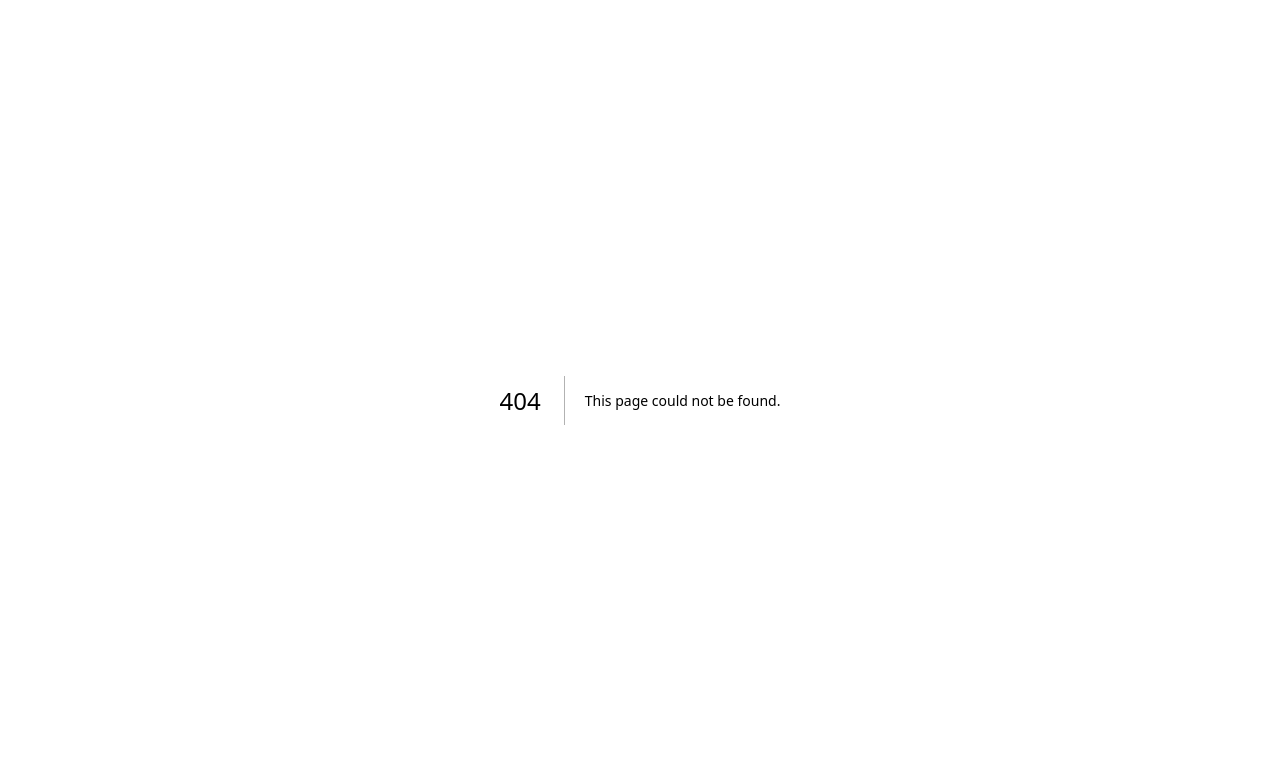
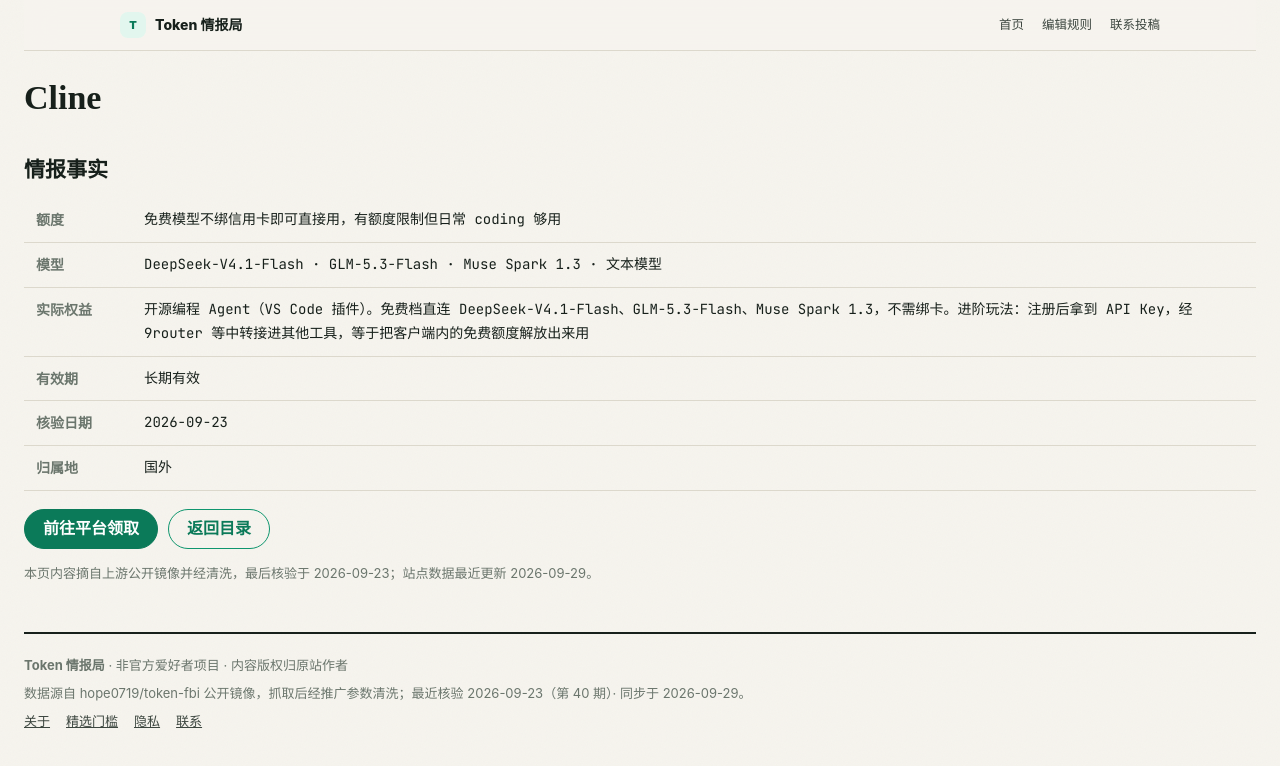
Before and after one commit to kentzou/freeToken, a Next.js app: page /intel/cline/ in a window 1280 px wide. Before the commit this address had no page. Shown: the top 766 px of the page. Built offline with nearby package versions, Linux system fonts and the light colour scheme.

Commit message:
feat(routes): 情报详情页静态生成 + 关于/门槛/隐私/联系内容页与 404

```diff
--- /dev/null
+++ b/src/app/intel/[slug]/page.tsx
@@ -0,0 +1,72 @@
+import type { Metadata } from "next";
+import { notFound } from "next/navigation";
+import SiteHeaderLite from "@/components/SiteHeaderLite";
+import SiteFooter from "@/components/SiteFooter";
+import { ctaHref, ctaRel, detailSlug, fmtMd } from "@/lib/copy";
+import { pageHref } from "@/lib/href";
+import { visibleCards } from "@/lib/catalog";
+import { loadCatalog } from "@/lib/data.server";
+
+export function generateStaticParams() {
+  const { cards, donots, compiled } = loadCatalog();
+  return visibleCards(cards, donots, compiled).map((c) => ({ slug: detailSlug(c.name, compiled) }));
+}
+
+export async function generateMetadata({ params }: { params: { slug: string } }): Promise<Metadata> {
+  const card = findCard(params.slug);
+  if (!card) return { title: "情报不存在 · Token 情报局" };
+  return {
+    title: `${card.name} 免费额度详情 · Token 情报局`,
+    description: card.quota ? card.quota.slice(0, 120) : `${card.name} 的免费额度与领取方式`,
+  };
+}
+
+function findCard(slug: string) {
+  const { cards, donots, compiled } = loadCatalog();
+  return visibleCards(cards, donots, compiled).find((c) => detailSlug(c.name, compiled) === slug) || null;
+}
+
+export default function IntelPage({ params }: { params: { slug: string } }) {
+  const card = findCard(params.slug);
+  if (!card) notFound();
+  const { compiled, meta } = loadCatalog();
+  const facts = [
+    { k: "额度", v: card.quota || "详见平台说明" },
+    { k: "模型", v: card.modality || "—" },
+    { k: "实际权益", v: card.effect || "—" },
+    { k: "有效期", v: card.limited ? `限时 ${fmtMd(card.limited)}` : "长期有效" },
+    { k: "核验日期", v: card.updated },
+    { k: "归属地", v: compiled.regionByName[card.name] || "中国大陆" },
+  ];
+  return (
+    <div className="page">
+      <SiteHeaderLite />
+      <main id="main" className="intel-detail">
+        <h1 className="detail-name">{card.name}</h1>
+        <h2 className="detail-title">情报事实</h2>
+        <table className="fact-table">
+          <tbody>
+            {facts.map((f) => (
+              <tr key={f.k}>
+                <th scope="row">{f.k}</th>
+                <td>{f.v}</td>
+              </tr>
+            ))}
+          </tbody>
+        </table>
+        <p className="detail-action">
+          <a className="btn-primary" href={ctaHref(card)} target="_blank" rel={ctaRel(card)}>
+            前往平台领取
+          </a>
+          <a className="btn-ghost" href={pageHref("/")}>
+            返回目录
+          </a>
+        </p>
+        <p className="detail-note">
+          本页内容摘自上游公开镜像并经清洗，最后核验于 {card.updated}；站点数据最近更新 {meta.lastSyncedAt.slice(0, 10)}。
+        </p>
+      </main>
+      <SiteFooter />
+    </div>
+  );
+}
--- /dev/null
+++ b/src/components/SiteHeaderLite.tsx
@@ -0,0 +1,18 @@
+import { pageHref } from "@/lib/href";
+
+/** 详情页/内容页共用精简顶栏（原型 shell-top，2026-09-29 设计裁决） */
+export default function SiteHeaderLite() {
+  return (
+    <div className="shell-top">
+      <a className="shell-brand" href={pageHref("/")}>
+        <span className="shell-avatar" aria-hidden="true">T</span>
+        Token 情报局
+      </a>
+      <nav aria-label="站内导航">
+        <a href={pageHref("/")}>首页</a>
+        <a href={pageHref("/editorial-policy")}>编辑规则</a>
+        <a href={pageHref("/contact")}>联系投稿</a>
+      </nav>
+    </div>
+  );
+}
--- a/src/styles/app.css
+++ b/src/styles/app.css
@@ -428,3 +428,26 @@
 .grid-span { grid-column: 1 / -1; }
 .partner-list { display: grid; gap: 12px; }
 [data-theme="dark"] .chip.is-active { color: #101815; }
+
+.prose { max-width: 70ch; margin: 26px 0; }
+.prose h1 { font-family: var(--font-serif); font-size: var(--h1-size); margin: 0 0 14px; }
+.prose p { margin: 0 0 14px; color: var(--ink-2); }
+.prose code { font-family: var(--font-mono); font-size: 13px; background: var(--surface-2); padding: 1px 5px; border-radius: 4px; }
+.model-list { display: flex; flex-wrap: wrap; gap: 8px; padding: 0; list-style: none; }
+.model-list li { padding: 4px 12px; border: 1px solid var(--brand); border-radius: 999px; font-size: 14px; }
+.detail-title { font-family: var(--font-serif); font-size: var(--h2-size); margin: 26px 0 10px; }
+.fact-table { width: 100%; border-collapse: collapse; }
+.fact-table th,
+.fact-table td { padding: 10px 12px; border-bottom: 1px solid var(--line); text-align: left; vertical-align: top; font-size: 14px; }
+.fact-table th { width: 108px; color: var(--ink-3); font-weight: 600; }
+.fact-table td { font-family: var(--font-mono); color: var(--ink-1); }
+.detail-action { display: flex; gap: 10px; margin: 18px 0 8px; }
+.detail-note { font-size: 13px; color: var(--ink-3); }
+/* SiteHeaderLite（原型 shell-top 同构）与详情页 h1（2026-09-29 设计修订追加） */
+.shell-top { position: sticky; top: 0; z-index: 50; display: flex; align-items: center; justify-content: space-between; gap: 20px; padding: 12px max(24px, calc((100% - 1040px) / 2)); border-bottom: 1px solid var(--line); background: color-mix(in srgb, var(--bg) 92%, transparent); backdrop-filter: blur(14px); }
+.shell-brand { display: inline-flex; align-items: center; gap: 9px; text-decoration: none; font-weight: 800; font-size: 14px; color: var(--ink-1); }
+.shell-avatar { width: 26px; height: 26px; flex: none; display: flex; align-items: center; justify-content: center; border-radius: 8px; background: var(--brand-soft); color: var(--brand-deep); font-weight: 900; font-size: 11px; }
+.shell-top nav { display: flex; gap: 18px; font-size: 12.5px; }
+.shell-top nav a { text-decoration: none; color: var(--ink-2); }
+.shell-top nav a:hover { color: var(--brand-deep); }
+.detail-name { font-family: var(--font-serif); font-size: clamp(24px, 4vw, 34px); margin: 18px 0 4px; color: var(--ink-1); }
```
Also changed, not shown: src/app/about/page.tsx (added, +21 -0 lines), src/app/contact/page.tsx (added, +14 -0 lines), src/app/editorial-policy/page.tsx (added, +25 -0 lines), src/app/not-found.tsx (added, +12 -0 lines), src/app/privacy/page.tsx (added, +17 -0 lines), src/components/PageShell.tsx (added, +16 -0 lines).
